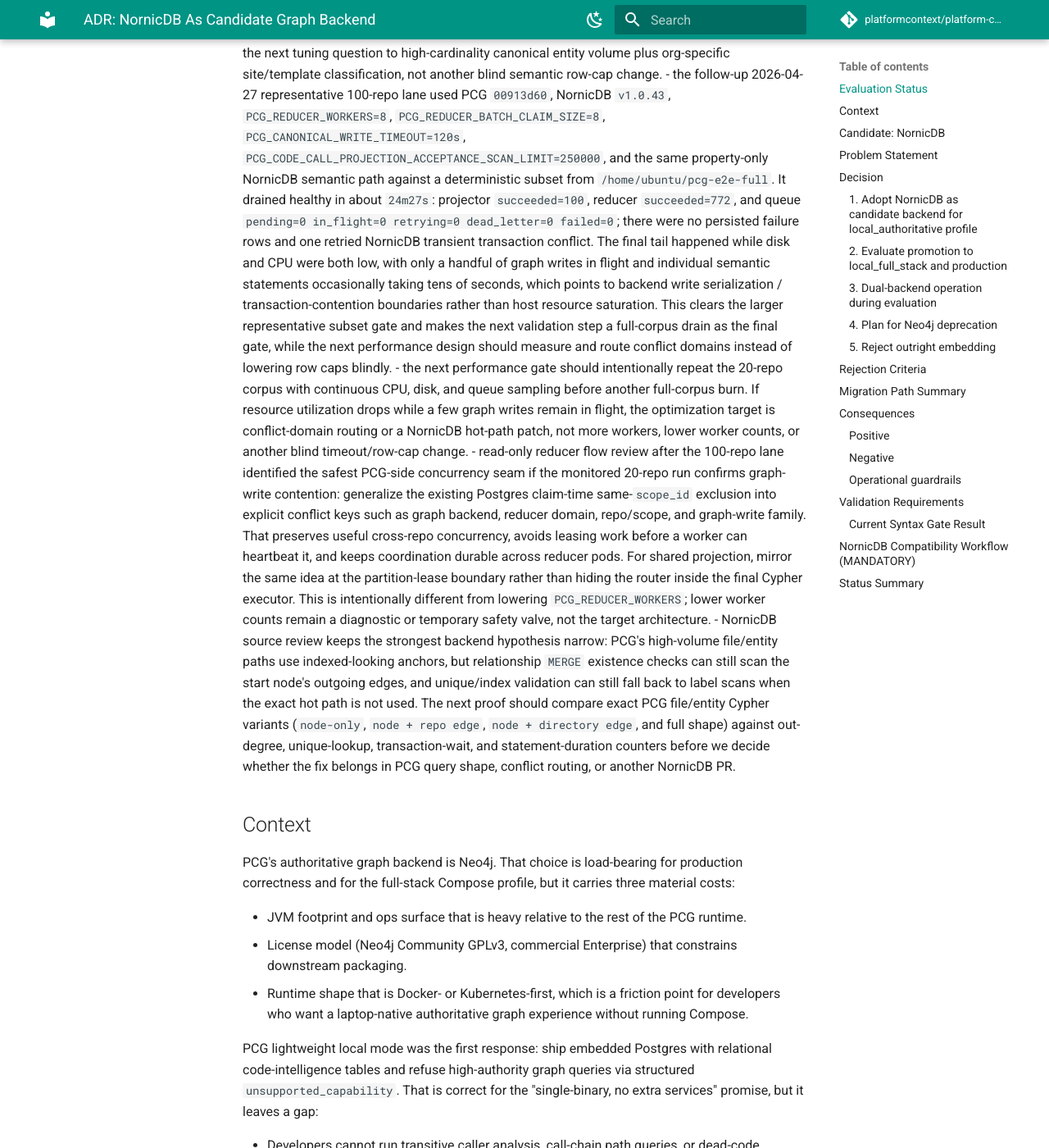
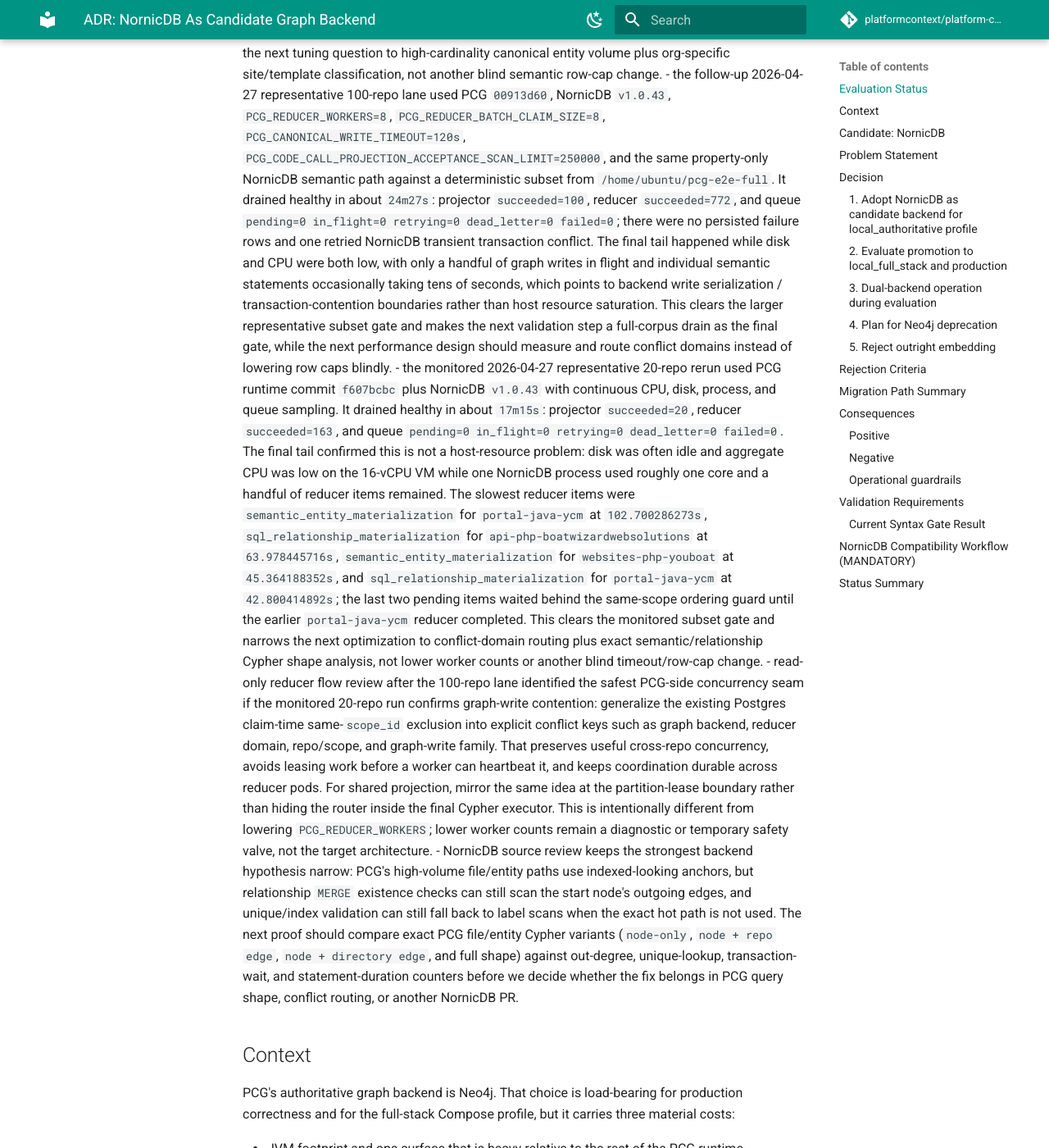
Before and after one commit to platformcontext/platform-context-graph, an MkDocs documentation site: the page built from docs/docs/adrs/2026-04-22-nornicdb-graph-backend-candidate.md, in a window 1280 px wide and 1400 px high, scrolled down 28282 px. Shown: the whole window at 82% size. Built offline with MkDocs 1.6.1 and Material for MkDocs 9.7.7, drawn with Linux system fonts in a browser that asks for light colours; comment, search, counter and statistics services are not loaded.

Commit message:
docs: record monitored nornicdb subset gate

```diff
--- a/docs/docs/adrs/2026-04-22-nornicdb-graph-backend-candidate.md
+++ b/docs/docs/adrs/2026-04-22-nornicdb-graph-backend-candidate.md
@@ -156,7 +156,7 @@
 - follow-up policy after the first healthy multi-repo run: keep the consolidated [NornicDB Tuning](../reference/nornicdb-tuning.md) page as the operator source of truth for `PCG_NORNICDB_*` variables, and add future phase-specific controls only after evidence names a new heavy phase such as call edges, infra edges, or another shared reducer domain.
 - the follow-up 2026-04-27 representative 20-repo lane used PCG `9ff4252f`, NornicDB `v1.0.43`, `PCG_REDUCER_WORKERS=8`, `PCG_CANONICAL_WRITE_TIMEOUT=120s`, `PCG_CODE_CALL_PROJECTION_ACCEPTANCE_SCAN_LIMIT=250000`, and the property-only NornicDB semantic materialization path against a hardlinked subset from `/home/ubuntu/pcg-e2e-full`. It drained healthy in about `17m32s`: projector `succeeded=20`, reducer `succeeded=163`, and queue `pending=0 in_flight=0 retrying=0 dead_letter=0 failed=0`. The large tail was `websites-php-youboat`, not a failed semantic reducer: PCG had already skipped `_old` and `vendor` paths in the content store (`vendor_files=0`, `_old=0`), but the indexed repo still contained `7,636` files, about `1.14M` lines, `131,977` `Variable` entities, and `28,926` `Function` entities. Canonical `Variable` projection completed all `131,977` rows as `13,198` statements / `2,640` grouped executions in `204.509776279s` with `max_execution_duration_s=0.178891191`; semantic reducer writes then drained without graph timeouts. This re-clears the subset gate and narrows the next tuning question to high-cardinality canonical entity volume plus org-specific site/template classification, not another blind semantic row-cap change.
 - the follow-up 2026-04-27 representative 100-repo lane used PCG `00913d60`, NornicDB `v1.0.43`, `PCG_REDUCER_WORKERS=8`, `PCG_REDUCER_BATCH_CLAIM_SIZE=8`, `PCG_CANONICAL_WRITE_TIMEOUT=120s`, `PCG_CODE_CALL_PROJECTION_ACCEPTANCE_SCAN_LIMIT=250000`, and the same property-only NornicDB semantic path against a deterministic subset from `/home/ubuntu/pcg-e2e-full`. It drained healthy in about `24m27s`: projector `succeeded=100`, reducer `succeeded=772`, and queue `pending=0 in_flight=0 retrying=0 dead_letter=0 failed=0`; there were no persisted failure rows and one retried NornicDB transient transaction conflict. The final tail happened while disk and CPU were both low, with only a handful of graph writes in flight and individual semantic statements occasionally taking tens of seconds, which points to backend write serialization / transaction-contention boundaries rather than host resource saturation. This clears the larger representative subset gate and makes the next validation step a full-corpus drain as the final gate, while the next performance design should measure and route conflict domains instead of lowering row caps blindly.
-- the next performance gate should intentionally repeat the 20-repo corpus with continuous CPU, disk, and queue sampling before another full-corpus burn. If resource utilization drops while a few graph writes remain in flight, the optimization target is conflict-domain routing or a NornicDB hot-path patch, not more workers, lower worker counts, or another blind timeout/row-cap change.
+- the monitored 2026-04-27 representative 20-repo rerun used PCG runtime commit `f607bcbc` plus NornicDB `v1.0.43` with continuous CPU, disk, process, and queue sampling. It drained healthy in about `17m15s`: projector `succeeded=20`, reducer `succeeded=163`, and queue `pending=0 in_flight=0 retrying=0 dead_letter=0 failed=0`. The final tail confirmed this is not a host-resource problem: disk was often idle and aggregate CPU was low on the 16-vCPU VM while one NornicDB process used roughly one core and a handful of reducer items remained. The slowest reducer items were `semantic_entity_materialization` for `portal-java-ycm` at `102.700286273s`, `sql_relationship_materialization` for `api-php-boatwizardwebsolutions` at `63.978445716s`, `semantic_entity_materialization` for `websites-php-youboat` at `45.364188352s`, and `sql_relationship_materialization` for `portal-java-ycm` at `42.800414892s`; the last two pending items waited behind the same-scope ordering guard until the earlier `portal-java-ycm` reducer completed. This clears the monitored subset gate and narrows the next optimization to conflict-domain routing plus exact semantic/relationship Cypher shape analysis, not lower worker counts or another blind timeout/row-cap change.
 - read-only reducer flow review after the 100-repo lane identified the safest PCG-side concurrency seam if the monitored 20-repo run confirms graph-write contention: generalize the existing Postgres claim-time same-`scope_id` exclusion into explicit conflict keys such as graph backend, reducer domain, repo/scope, and graph-write family. That preserves useful cross-repo concurrency, avoids leasing work before a worker can heartbeat it, and keeps coordination durable across reducer pods. For shared projection, mirror the same idea at the partition-lease boundary rather than hiding the router inside the final Cypher executor. This is intentionally different from lowering `PCG_REDUCER_WORKERS`; lower worker counts remain a diagnostic or temporary safety valve, not the target architecture.
 - NornicDB source review keeps the strongest backend hypothesis narrow: PCG's high-volume file/entity paths use indexed-looking anchors, but relationship `MERGE` existence checks can still scan the start node's outgoing edges, and unique/index validation can still fall back to label scans when the exact hot path is not used. The next proof should compare exact PCG file/entity Cypher variants (`node-only`, `node + repo edge`, `node + directory edge`, and full shape) against out-degree, unique-lookup, transaction-wait, and statement-duration counters before we decide whether the fix belongs in PCG query shape, conflict routing, or another NornicDB PR.
 
```
Also changed, not shown: docs/docs/adrs/2026-04-20-embedded-local-backends-implementation-plan.md (+1 -0 lines).
